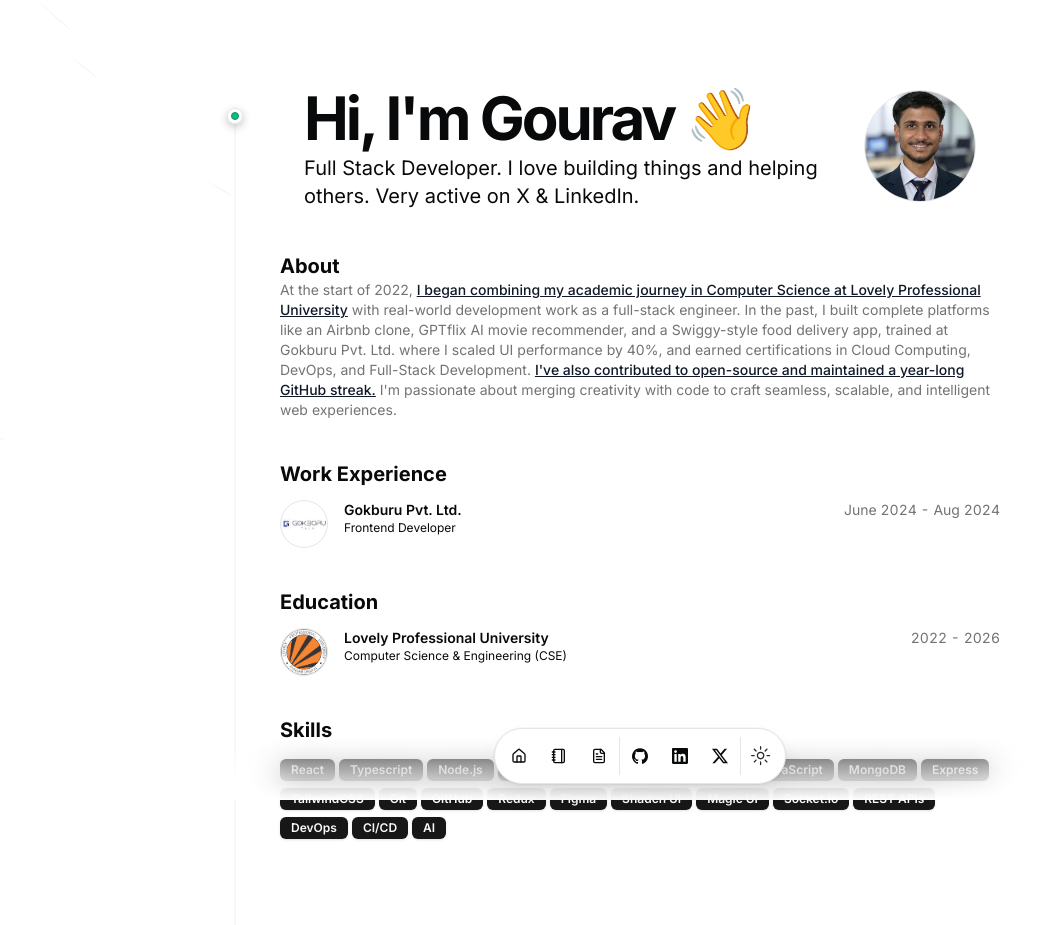
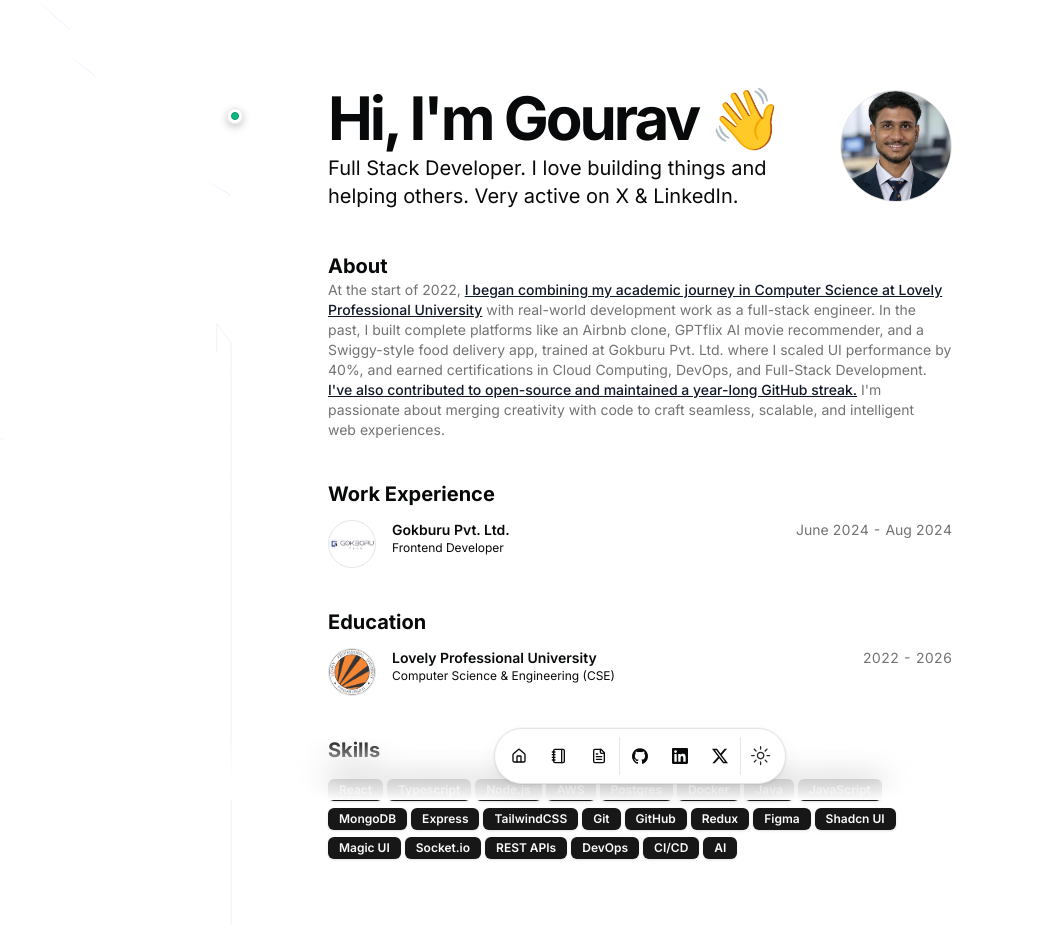
Before and after one commit to GouravSittam/Portfolio, a Next.js app: page / in a window 1280 px wide. Shown: the top 925 px of the page, without its empty margins (0-1062 px from the left). Built offline with nearby package versions, Linux system fonts and the light colour scheme.

Commit message:
feat: enhance layout with GPU transformations and optimize TracingBeam component for smoother animations

```diff
--- a/src/app/page.tsx
+++ b/src/app/page.tsx
@@ -20,7 +20,7 @@
       <BackgroundBeams className="opacity-30" />
       <TracingBeam>
         <main className="flex flex-col min-h-[100dvh] space-y-10 relative z-10">
-          <section id="hero">
+          <section id="hero" className="transform-gpu">
             <div className="mx-auto w-full max-w-2xl space-y-8">
               <div className="gap-2 flex justify-between">
                 <div className="flex-col flex flex-1 space-y-1.5">
@@ -45,7 +45,7 @@
               </div>
             </div>
           </section>
-          <section id="about">
+          <section id="about" className="transform-gpu">
             <BlurFade delay={BLUR_FADE_DELAY * 3}>
               <h2 className="text-xl font-bold">About</h2>
             </BlurFade>
@@ -55,7 +55,7 @@
               </Markdown>
             </BlurFade>
           </section>
-          <section id="work">
+          <section id="work" className="transform-gpu">
             <div className="flex min-h-0 flex-col gap-y-3">
               <BlurFade delay={BLUR_FADE_DELAY * 5}>
                 <h2 className="text-xl font-bold">Work Experience</h2>
@@ -81,7 +81,7 @@
               ))}
             </div>
           </section>
-          <section id="education">
+          <section id="education" className="transform-gpu">
             <div className="flex min-h-0 flex-col gap-y-3">
               <BlurFade delay={BLUR_FADE_DELAY * 7}>
                 <h2 className="text-xl font-bold">Education</h2>
@@ -104,7 +104,7 @@
               ))}
             </div>
           </section>
-          <section id="skills">
+          <section id="skills" className="transform-gpu">
             <div className="flex min-h-0 flex-col gap-y-3">
               <BlurFade delay={BLUR_FADE_DELAY * 9}>
                 <h2 className="text-xl font-bold">Skills</h2>
@@ -118,7 +118,7 @@
               </div>
             </div>
           </section>
-          <section id="projects">
+          <section id="projects" className="transform-gpu">
             <div className="space-y-12 w-full py-12">
               <BlurFade delay={BLUR_FADE_DELAY * 11}>
                 <div className="flex flex-col items-center justify-center space-y-4 text-center">
@@ -203,7 +203,7 @@
               </BlurFade>
             </div>
           </section> */}
-          <section id="contact">
+          <section id="contact" className="transform-gpu">
             <div className="grid items-center justify-center gap-4 px-4 text-center md:px-6 w-full py-12">
               <BlurFade delay={BLUR_FADE_DELAY * 16}>
                 <div className="space-y-3">
--- a/src/components/ui/tracing-beam.tsx
+++ b/src/components/ui/tracing-beam.tsx
@@ -34,28 +34,37 @@
   const y1 = useSpring(
     useTransform(scrollYProgress, [0, 0.8], [50, svgHeight]),
     {
-      stiffness: 500,
-      damping: 90,
+      stiffness: 300,
+      damping: 30,
+      mass: 0.5,
     },
   );
   const y2 = useSpring(
     useTransform(scrollYProgress, [0, 1], [50, svgHeight - 200]),
     {
-      stiffness: 500,
-      damping: 90,
+      stiffness: 300,
+      damping: 30,
+      mass: 0.5,
     },
   );
 
   return (
     <motion.div
       ref={ref}
-      className={cn("relative mx-auto h-full w-full max-w-4xl", className)}
+      className={cn(
+        "relative mx-auto h-full w-full max-w-4xl px-4 sm:px-6 md:px-8 lg:px-12",
+        className
+      )}
+      style={{
+        willChange: "transform",
+      }}
     >
-      <div className="absolute top-3 -left-4 md:-left-20">
+      <div className="absolute top-3 -left-1 sm:-left-2 md:-left-4 lg:-left-20">
         <motion.div
           transition={{
             duration: 0.2,
             delay: 0.5,
+            ease: "easeOut",
           }}
           animate={{
             boxShadow:
@@ -63,26 +72,33 @@
                 ? "none"
                 : "rgba(0, 0, 0, 0.24) 0px 3px 8px",
           }}
-          className="border-netural-200 ml-[27px] flex h-4 w-4 items-center justify-center rounded-full border shadow-sm"
+          className="border-netural-200 ml-[27px] flex h-3 w-3 sm:h-4 sm:w-4 items-center justify-center rounded-full border shadow-sm"
+          style={{
+            willChange: "transform, box-shadow",
+          }}
         >
           <motion.div
             transition={{
               duration: 0.2,
               delay: 0.5,
+              ease: "easeOut",
             }}
             animate={{
               backgroundColor: scrollYProgress.get() > 0 ? "white" : "#10b981",
               borderColor: scrollYProgress.get() > 0 ? "white" : "#059669",
             }}
-            className="h-2 w-2 rounded-full border border-neutral-300 bg-white"
+            className="h-1.5 w-1.5 sm:h-2 sm:w-2 rounded-full border border-neutral-300 bg-white"
           />
         </motion.div>
         <svg
           viewBox={`0 0 20 ${svgHeight}`}
-          width="20"
-          height={svgHeight} // Set the SVG height
-          className="ml-4 block"
+          width="16"
+          height={svgHeight}
+          className="ml-3 sm:ml-4 block"
           aria-hidden="true"
+          style={{
+            willChange: "transform",
+          }}
         >
           <motion.path
             d={`M 1 0V -36 l 18 24 V ${svgHeight * 0.8} l -18 24V ${svgHeight}`}
@@ -91,6 +107,7 @@
             strokeOpacity="0.16"
             transition={{
               duration: 10,
+              ease: "linear",
             }}
           ></motion.path>
           <motion.path
@@ -101,6 +118,7 @@
             className="motion-reduce:hidden"
             transition={{
               duration: 10,
+              ease: "linear",
             }}
           ></motion.path>
           <defs>
@@ -109,8 +127,8 @@
               gradientUnits="userSpaceOnUse"
               x1="0"
               x2="0"
-              y1={y1} // set y1 for gradient
-              y2={y2} // set y2 for gradient
+              y1={y1}
+              y2={y2}
             >
               <stop stopColor="#18CCFC" stopOpacity="0"></stop>
               <stop stopColor="#18CCFC"></stop>
@@ -120,7 +138,15 @@
           </defs>
         </svg>
       </div>
-      <div ref={contentRef}>{children}</div>
+      <div
+        ref={contentRef}
+        className="w-full"
+        style={{
+          willChange: "transform",
+        }}
+      >
+        {children}
+      </div>
     </motion.div>
   );
 };
```
